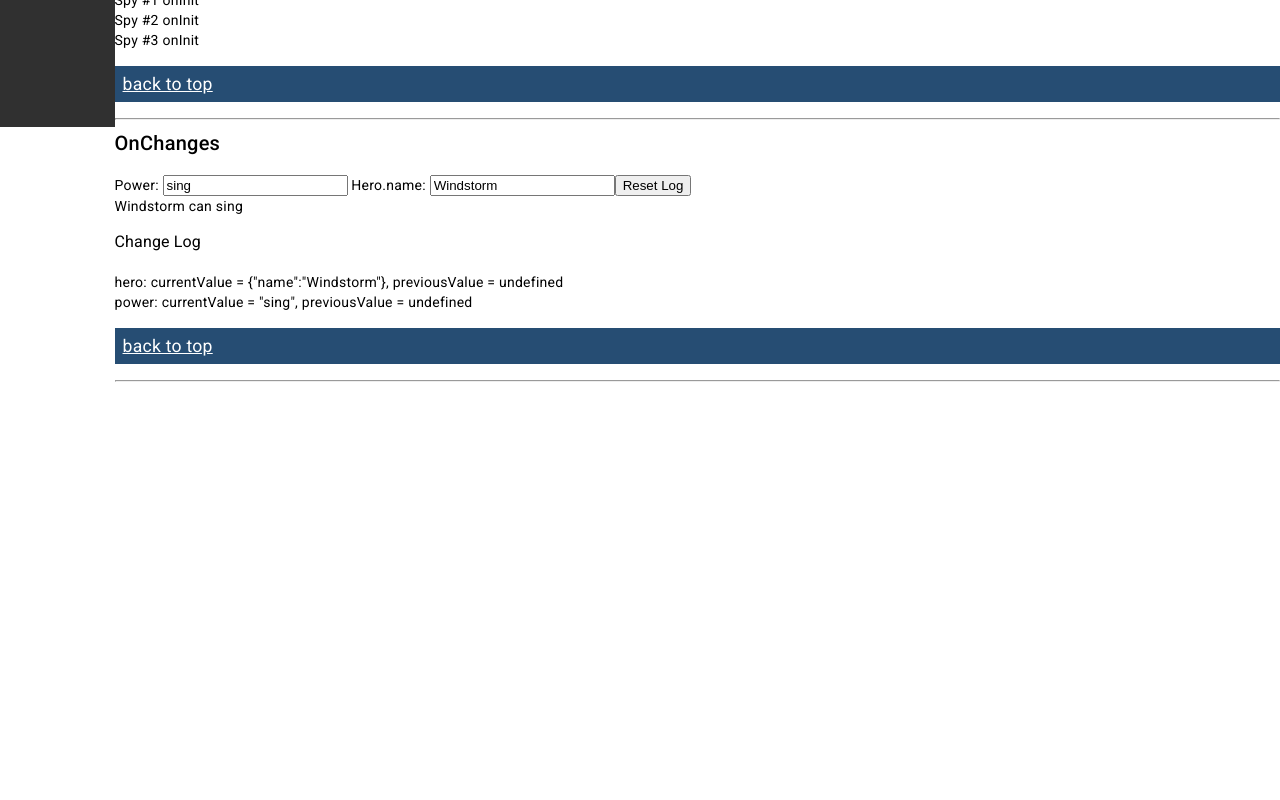
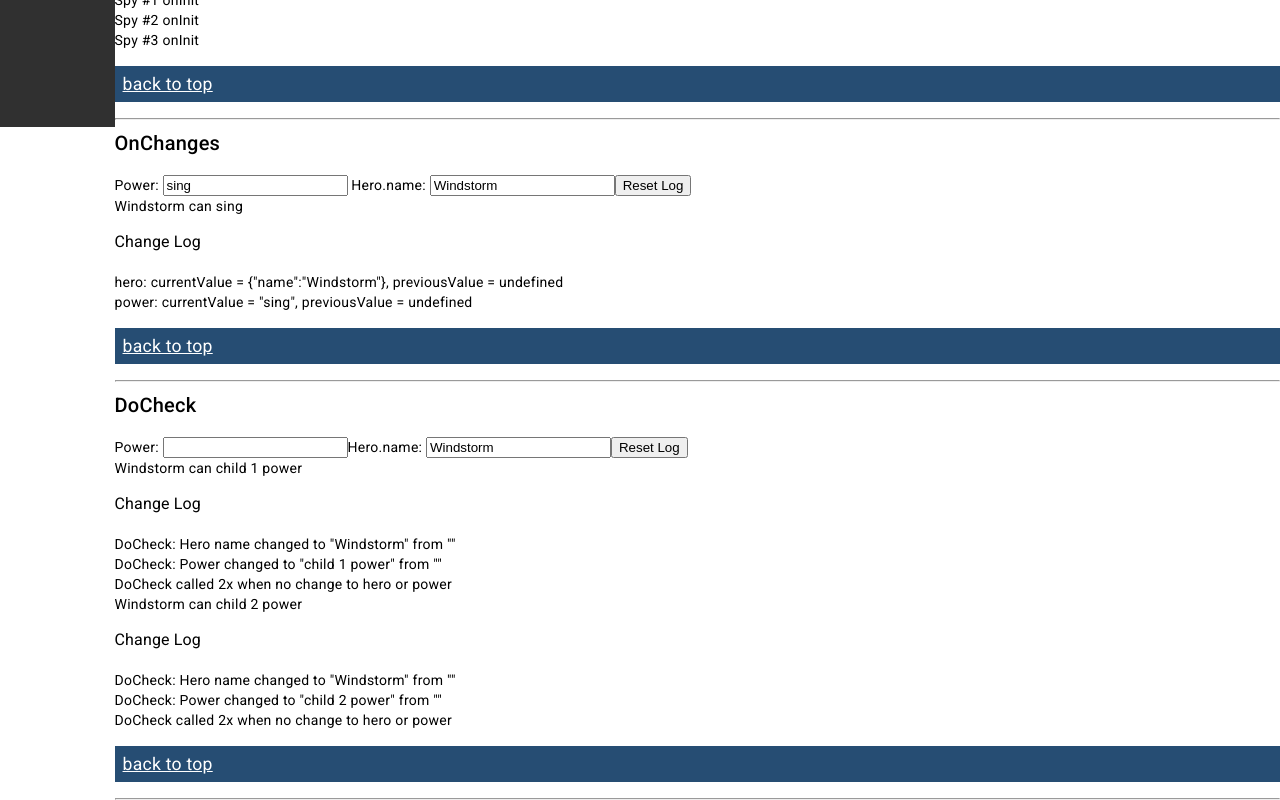
Before and after one commit to Xnumber/angular-example-project, an Angular app: page /life-cycle in a window 1280 px wide. Shown: the part 751-1551 px from the top of the page. Before the commit the page ends 1133 px from the top, so only its background shows below. Built offline with nearby package versions, Linux system fonts and the light colour scheme.

Commit message:
feat: doCheck example
topic
- doCheck example
- child view example

```diff
--- a/src/app/app.module.ts
+++ b/src/app/app.module.ts
@@ -24,6 +24,8 @@ import { SpyDirective } from './directives/spy.directive';
 import { SpyParentComponent } from './components/organisms/spy/spy.component';
 import { OnChangesComponent } from './components/organisms/on-changes/on-changes.component';
 import { OnChangesParentComponent } from './components/organisms/on-changes-parent/on-changes-parent.component';
+import { DoCheckParentComponent } from './components/organisms/do-check-parent/do-check-parent.component';
+import { DoCheckComponent } from './components/organisms/do-check/do-check.component';
 @NgModule({
   declarations: [
     AppComponent,
@@ -43,7 +45,9 @@ import { OnChangesParentComponent } from './components/organisms/on-changes-pare
     SpyDirective,
     SpyParentComponent,
     OnChangesComponent,
-    OnChangesParentComponent
+    OnChangesParentComponent,
+    DoCheckParentComponent,
+    DoCheckComponent
   ],
   imports: [
     BrowserModule,
--- /dev/null
+++ b/src/app/components/organisms/do-check-parent/do-check-parent.component.html
@@ -0,0 +1,18 @@
+<h2>{{title}}</h2>
+<label for="power-input">Power: </label>
+<input type="text" id="power-input" [(ngModel)]="power">
+<label for="hero-name">Hero.name: </label>
+<input type="text" id="hero-name" [(ngModel)]="hero.name">
+<button type="button" (click)="reset()">Reset Log</button>
+
+<do-check [hero]="hero" [power]="'child 1 power'" #child1></do-check>
+
+<do-check [hero]="hero" [power]="'child 2 power'" #child2></do-check>
+
+
+
+<!--
+Copyright Google LLC. All Rights Reserved.
+Use of this source code is governed by an MIT-style license that
+can be found in the LICENSE file at https://angular.io/license
+-->
--- /dev/null
+++ b/src/app/components/organisms/do-check-parent/do-check-parent.component.ts
@@ -0,0 +1,36 @@
+import { Component, ViewChild } from '@angular/core';
+import { DoCheckComponent } from '../do-check/do-check.component';
+import { Hero } from '../on-changes/hero';
+
+@Component({
+  selector: 'do-check-parent',
+  templateUrl: './do-check-parent.component.html'
+})
+export class DoCheckParentComponent {
+  hero!: Hero;
+  power = '';
+  title = 'DoCheck';
+  @ViewChild('child1') childView1!: DoCheckComponent;
+  @ViewChild('child2') childView2!: DoCheckComponent;
+
+  constructor() {
+    this.reset();
+  }
+
+  reset() {
+    this.hero = new Hero('Windstorm');
+    // this.power = 'sing';
+    if (this.childView1) {
+      this.childView1.alertTest()
+      this.childView2.alertTest()
+      this.childView1.reset();
+    }
+  }
+}
+
+
+/*
+Copyright Google LLC. All Rights Reserved.
+Use of this source code is governed by an MIT-style license that
+can be found in the LICENSE file at https://angular.io/license
+*/
--- /dev/null
+++ b/src/app/components/organisms/do-check/do-check.component.html
@@ -0,0 +1 @@
+<p>do-check works!</p>
--- /dev/null
+++ b/src/app/components/organisms/do-check/do-check.component.ts
@@ -0,0 +1,74 @@
+import { Component, DoCheck, Input } from '@angular/core';
+
+import { Hero } from '../on-changes/hero';
+
+@Component({
+  selector: 'do-check',
+  template: `
+  <div class="info">
+    <p>{{hero.name}} can {{power}}</p>
+
+    <h3>Change Log</h3>
+    <div *ngFor="let chg of changeLog" class="log">{{chg}}</div>
+  </div>
+  `
+})
+export class DoCheckComponent implements DoCheck {
+  @Input() hero!: Hero;
+  @Input() power!: string;
+
+  changeDetected = false;
+  changeLog: string[] = [];
+  oldHeroName = '';
+  oldPower = '';
+  oldLogLength = 0;
+  noChangeCount = 0;
+
+  ngDoCheck() {
+
+    if (this.hero.name !== this.oldHeroName) {
+      this.changeDetected = true;
+      this.changeLog.push(`DoCheck: Hero name changed to "${this.hero.name}" from "${this.oldHeroName}"`);
+      this.oldHeroName = this.hero.name;
+    }
+
+    if (this.power !== this.oldPower) {
+      this.changeDetected = true;
+      this.changeLog.push(`DoCheck: Power changed to "${this.power}" from "${this.oldPower}"`);
+      this.oldPower = this.power;
+    }
+
+    if (this.changeDetected) {
+        this.noChangeCount = 0;
+    } else {
+        // log that hook was called when there was no relevant change.
+        const count = this.noChangeCount += 1;
+        const noChangeMsg = `DoCheck called ${count}x when no change to hero or power`;
+        if (count === 1) {
+          // add new "no change" message
+          this.changeLog.push(noChangeMsg);
+        } else {
+          // update last "no change" message
+          this.changeLog[this.changeLog.length - 1] = noChangeMsg;
+        }
+    }
+
+    this.changeDetected = false;
+  }
+
+  reset() {
+    this.changeDetected = true;
+    this.changeLog = [];
+  }
+
+  alertTest () {
+    alert(JSON.stringify(this.power))
+  }
+}
+
+
+/*
+Copyright Google LLC. All Rights Reserved.
+Use of this source code is governed by an MIT-style license that
+can be found in the LICENSE file at https://angular.io/license
+*/
--- a/src/app/components/pages/life-cycle/life-cycle.component.html
+++ b/src/app/components/pages/life-cycle/life-cycle.component.html
@@ -19,3 +19,7 @@
 <on-changes-parent id="onchanges"></on-changes-parent>
 <a href="#top">back to top</a>
 <hr />
+
+<do-check-parent id="docheck"></do-check-parent>
+<a href="#top">back to top</a>
+<hr />
```
Also changed, not shown: src/app/components/organisms/do-check-parent/do-check-parent.component.scss (added), src/app/components/organisms/do-check/do-check.component.scss (added), 2 other files (tests, documents, lock files or other folders).
